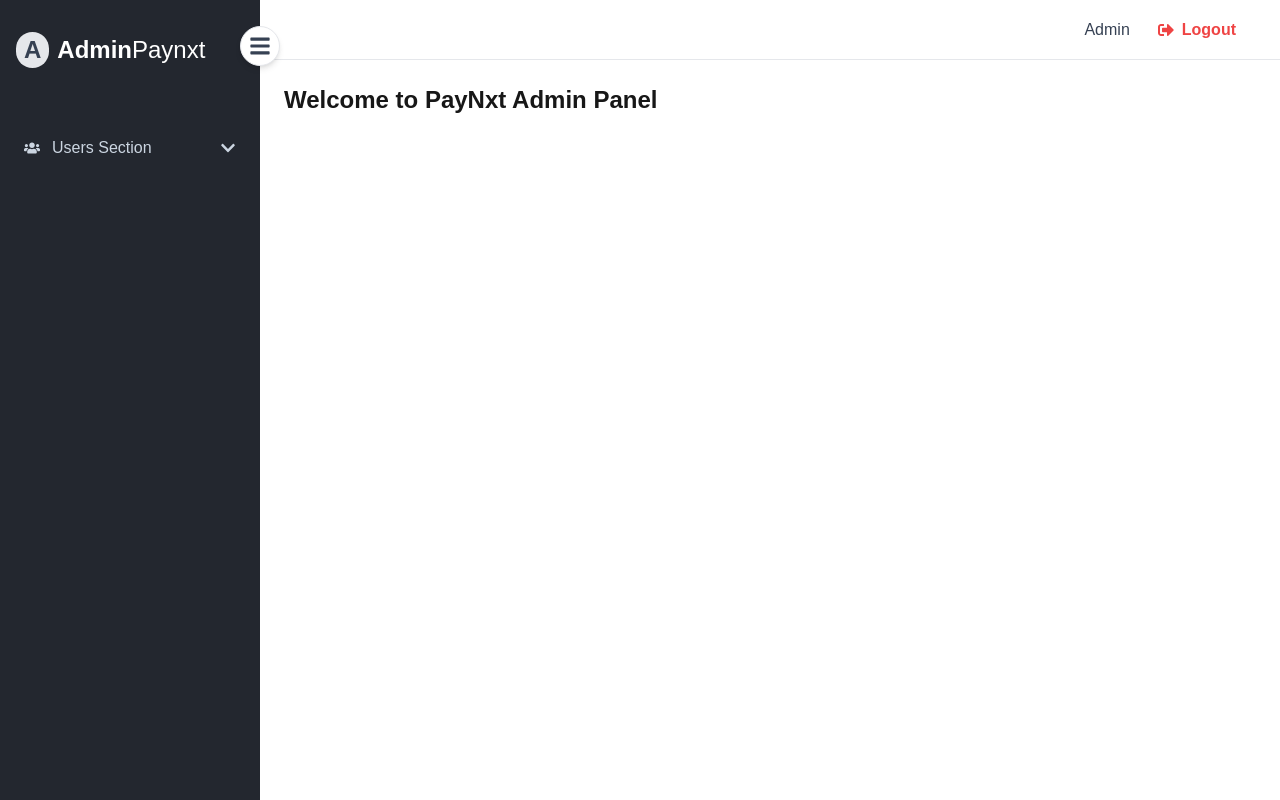
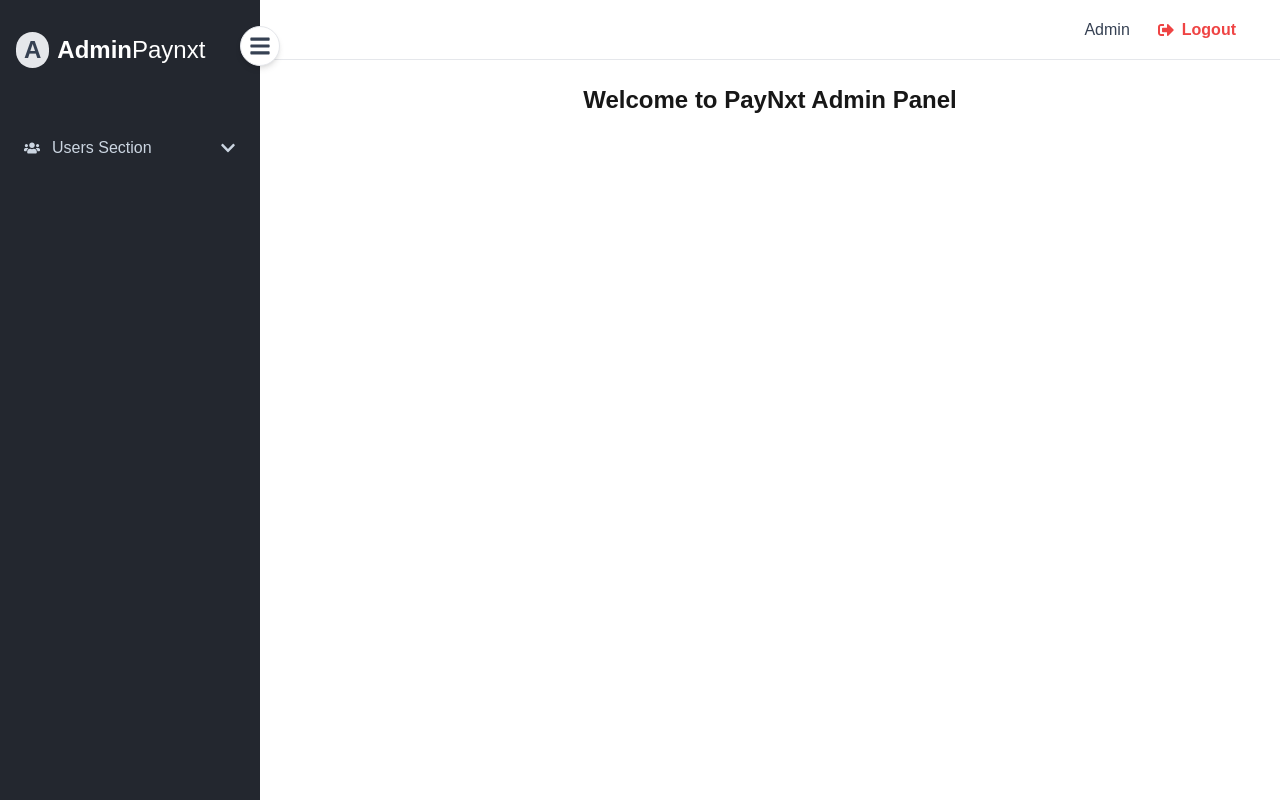
Before and after one commit to Cross-Atlantic-Pankaj/paynxt-cms, a Next.js app: page / in a window 1280 px wide. Built offline with nearby package versions, Linux system fonts and the light colour scheme; no server answers.

Commit message:
Some changes

```diff
--- a/src/app/globals.css
+++ b/src/app/globals.css
@@ -87,3 +87,25 @@ body {
   padding-left: 2.5rem;
   font-size: 0.97rem;
 }
+
+html {
+  overflow: scroll;
+  overflow-x: hidden;
+}
+::-webkit-scrollbar {
+  width: 0;
+  background: transparent;
+}
+::-webkit-scrollbar-thumb {
+  background: #FF0000;
+}
+
+input:-webkit-autofill{
+  -webkit-box-shadow: 0 0 0 50px white inset;
+  -webkit-text-fill-color: black;
+}
+
+input:-webkit-autofill:focus{
+  -webkit-box-shadow: 0 0 0 50px white inset;
+  -webkit-text-fill-color: black;
+}
--- a/src/app/login/page.js
+++ b/src/app/login/page.js
@@ -175,7 +175,7 @@ export default function LoginPage() {
                 <input
                   type="text"
                   name="name"
-                  placeholder="Name"
+                  placeholder="Full Name"
                   className="block w-full pl-10 pr-3 py-2 border border-gray-300 rounded focus:outline-none focus:ring-2 focus:ring-blue-400"
                   value={accessForm.name}
                   onChange={e => setAccessForm({ ...accessForm, name: e.target.value })}
--- a/src/app/page.js
+++ b/src/app/page.js
@@ -3,7 +3,7 @@ import Image from "next/image";
 export default function Home() {
   return (
     <div>
-      <h1 className="text-2xl font-bold">Welcome to PayNxt Admin Panel</h1>
+      <h1 className="text-2xl font-bold flex justify-center">Welcome to PayNxt Admin Panel</h1>
     </div>
   );
 }
```
